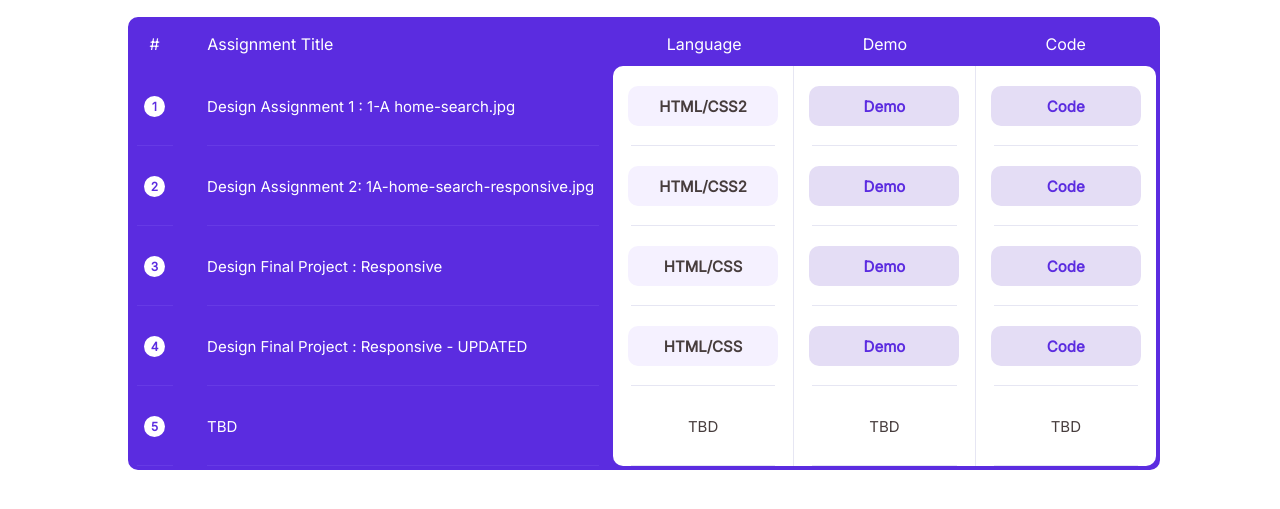
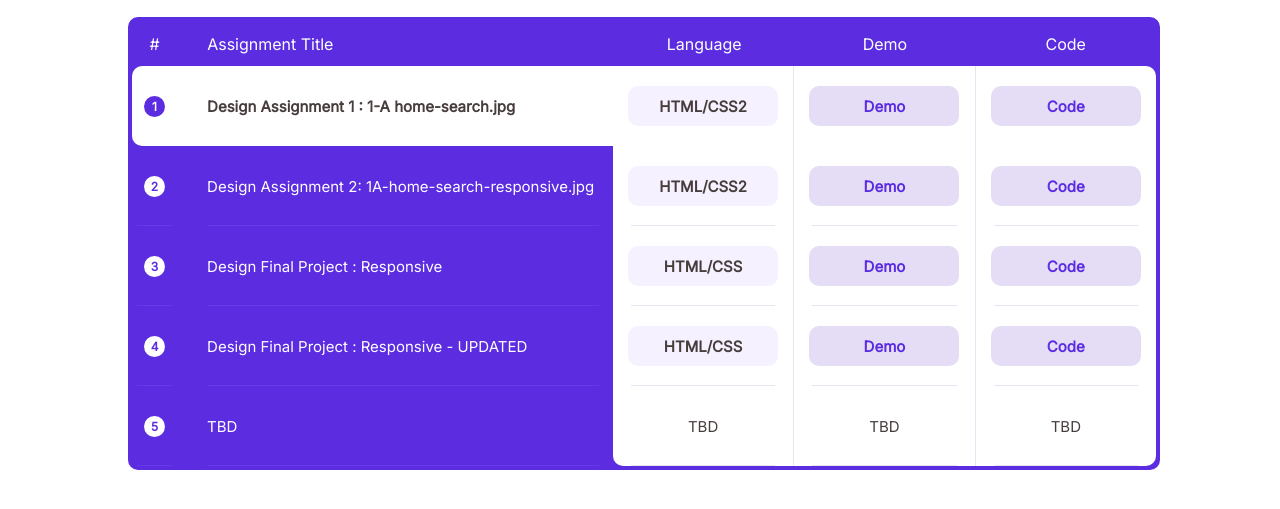
Before and after one commit to Soneshaps/soneshaps.github.io, a plain HTML site: page index.html in a window 1280 px wide. In both pictures the pointer is over the element 154 px from the left and 279 px from the top of the page. Shown: the part 173-682 px from the top of the page. Drawn offline with Linux system fonts and the light colour scheme.

Commit message:
hover transition added

```diff
--- a/css/style.css
+++ b/css/style.css
@@ -149,7 +149,9 @@ a{
     color: #473d3d;
     height: 80px;
     font-size: 15px;
+    cursor: pointer;
 }
+
 
 
 .table-body-item{
@@ -159,11 +161,14 @@ a{
     align-items: center;
     background-color: #ffffff;
     position: relative;
+    transition: all 0.1s ease-in-out;
 }
 
 .table-body-item:first-child{
     width: 5%;
     background-color: #5b2ce0;
+    border-top-left-radius: 10px;
+    border-bottom-left-radius: 10px;
 }
 
 .table-body-item::before{
@@ -286,3 +291,36 @@ a{
     color: #e4ddf5;
     background-color: #5b2ce0;
 }
+
+
+.table-body-wrapper:hover .table-body-item:first-child{
+    background-color: #ffffff;
+    color: #473d3d;
+}
+
+
+.table-body-wrapper:hover .table-body-item:first-child::before{
+    content: none;
+}
+
+.table-body-wrapper:hover .table-body-item:nth-child(2){
+    background-color: #ffffff;
+    color: #473d3d;
+    font-weight: 600;
+}
+
+.table-body-wrapper:hover .table-body-item::before{
+    content: none;
+}
+
+.table-body-wrapper:hover .table-body-item:nth-child(3){
+    border-top-left-radius: 0;
+    border-bottom-left-radius: 0;
+
+}
+
+.table-body-wrapper:hover .number{
+    background-color: #5b2ce0;
+    color: #ffffff;
+
+}
```
